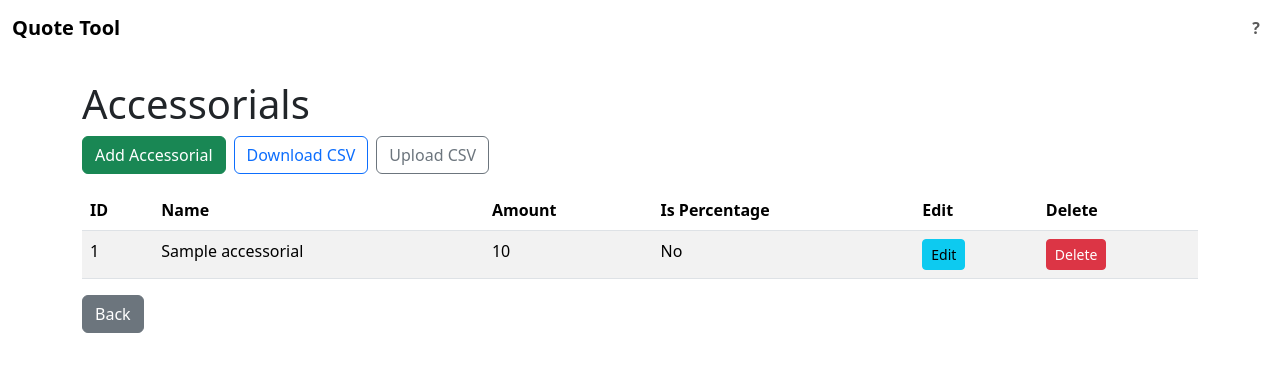
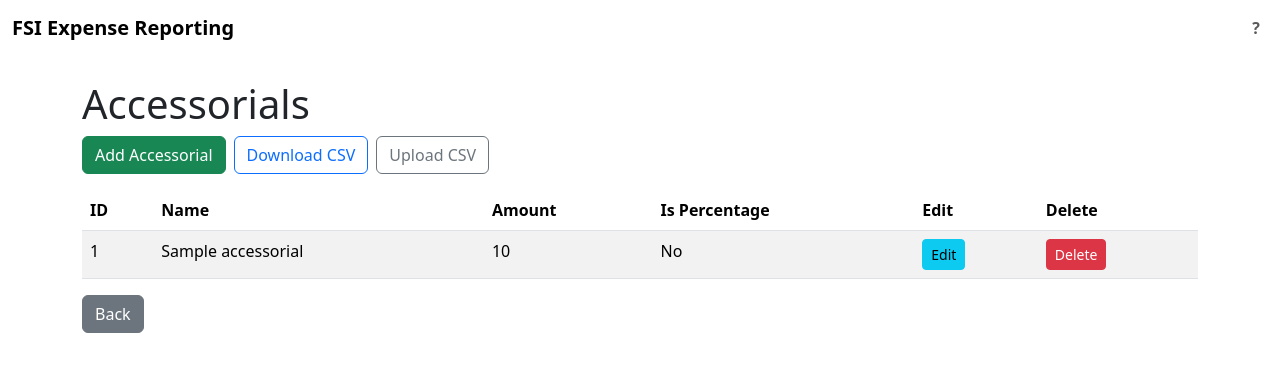
Before and after one commit to kdnye/EXPENSES, a Python web app: template templates/admin_accessorials.html in a window 1280 px wide. Shown: the top 372 px of the page. Run offline with Jinja, Linux system fonts and the light colour scheme; the template is opened without the code that fills it: most values are stand-ins (such as "Sample title", 1, 10 or a date in 2020).

Commit message:
Update app branding to FSI Expense Reporting

```diff
--- a/templates/base.html
+++ b/templates/base.html
@@ -3,7 +3,7 @@
   <head>
     <meta charset="utf-8" />
     <meta name="viewport" content="width=device-width, initial-scale=1" />
-    <title>{% block title %}Quote Tool{% endblock %}</title>
+    <title>{% block title %}FSI Expense Reporting{% endblock %}</title>
     {{ fsi_theme()|safe }}
     <link href="https://cdn.jsdelivr.net/npm/bootstrap@5.3.3/dist/css/bootstrap.min.css" rel="stylesheet" />
     <link
@@ -15,7 +15,7 @@
   <body>
     <nav class="navbar navbar-expand-lg navbar-light">
       <div class="container-fluid">
-        <a class="navbar-brand fw-semibold" href="/">Quote Tool</a>
+        <a class="navbar-brand fw-semibold" href="/">FSI Expense Reporting</a>
         <button
           class="navbar-toggler"
           type="button"
```
Also changed, not shown: tests/test_branding.py (added, +23 -0 lines).
